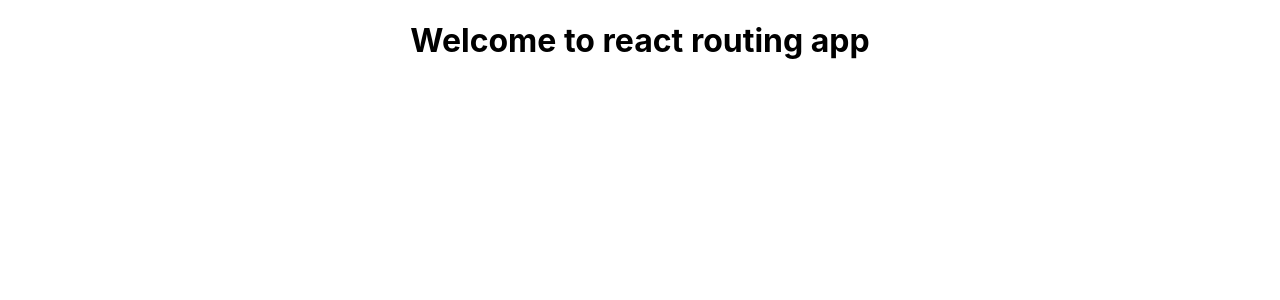
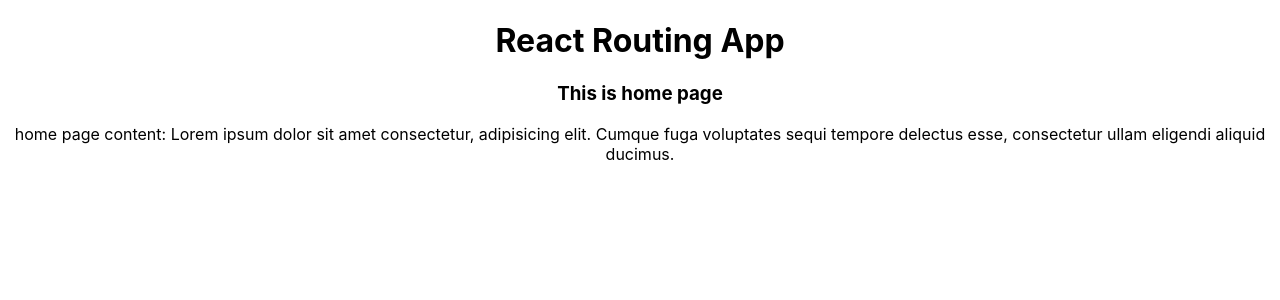
Before and after one commit to TouhidZaman/react-routing-concepts, a React (Create React App) app: page / in a window 1280 px wide. Shown: the top 300 px of the page. Built offline with nearby package versions, Linux system fonts and the light colour scheme.

Commit message:
example components and basic routes added

```diff
--- a/src/App.js
+++ b/src/App.js
@@ -1,9 +1,21 @@
+import { Route, Routes } from 'react-router-dom';
 import './App.css';
+import About from './components/About/About';
+import Friends from './components/Friends/Friends';
+import Header from './components/Header/Header';
+import Home from './components/Home/Home';
+import NotFound from './components/NotFound/NotFound';
 
 function App() {
   return (
     <div className="App">
-      <h1>Welcome to react routing app</h1>
+      <Header />
+      <Routes>
+        <Route path='/' element={ <Home />}/>
+        <Route path='/friends' element={ <Friends /> }/>
+        <Route path='/about' element={ <About /> }/>
+        <Route path='*' element={ <NotFound /> }/>
+      </Routes>
     </div>
   );
 }
--- /dev/null
+++ b/src/components/About/About.js
@@ -0,0 +1,17 @@
+import React from "react";
+import styles from "./About.module.css";
+
+const About = () => {
+  return (
+    <div className={styles.about}>
+      <h3>This is about page</h3>
+      <p>
+        About page content: Lorem ipsum dolor sit amet consectetur adipisicing
+        elit. A reiciendis voluptatum amet. Non provident obcaecati earum harum
+        eligendi ullam placeat.
+      </p>
+    </div>
+  );
+};
+
+export default About;
--- /dev/null
+++ b/src/components/Friends/Friends.js
@@ -0,0 +1,17 @@
+import React from "react";
+import styles from "./Friends.module.css";
+
+const Friends = () => {
+  return (
+    <div className={styles.friends}>
+      <h3>This is friends page</h3>
+      <p>
+        Friends content: Lorem ipsum dolor sit amet consectetur adipisicing
+        elit. Quas ab officia velit repellendus incidunt. Est, iusto!
+        Repudiandae provident harum aliquid?
+      </p>
+    </div>
+  );
+};
+
+export default Friends;
--- /dev/null
+++ b/src/components/Header/Header.js
@@ -0,0 +1,12 @@
+import React from 'react';
+import styles from './Header.module.css';
+
+const Header = () => {
+    return (
+        <div className={styles.header}>
+            <h1>React Routing App</h1>
+        </div>
+    );
+};
+
+export default Header;
--- /dev/null
+++ b/src/components/Home/Home.js
@@ -0,0 +1,17 @@
+import React from "react";
+import styles from "./Home.module.css";
+
+const Home = () => {
+  return (
+    <div className={styles.home}>
+      <h3>This is home page</h3>
+      <p>
+        home page content: Lorem ipsum dolor sit amet consectetur, adipisicing elit. Cumque fuga
+        voluptates sequi tempore delectus esse, consectetur ullam eligendi
+        aliquid ducimus.
+      </p>
+    </div>
+  );
+};
+
+export default Home;
--- /dev/null
+++ b/src/components/NotFound/NotFound.js
@@ -0,0 +1,12 @@
+import React from 'react';
+import styles from './NotFound.module.css';
+
+const NotFound = () => {
+    return (
+        <div className={styles.notFound}>
+            <h3>Ops ! Page not found</h3>
+        </div>
+    );
+};
+
+export default NotFound;
```
Also changed, not shown: src/components/About/About.module.css (added), src/components/Friends/Friends.module.css (added), src/components/Header/Header.module.css (added), src/components/Home/Home.module.css (added), src/components/NotFound/NotFound.module.css (added).
